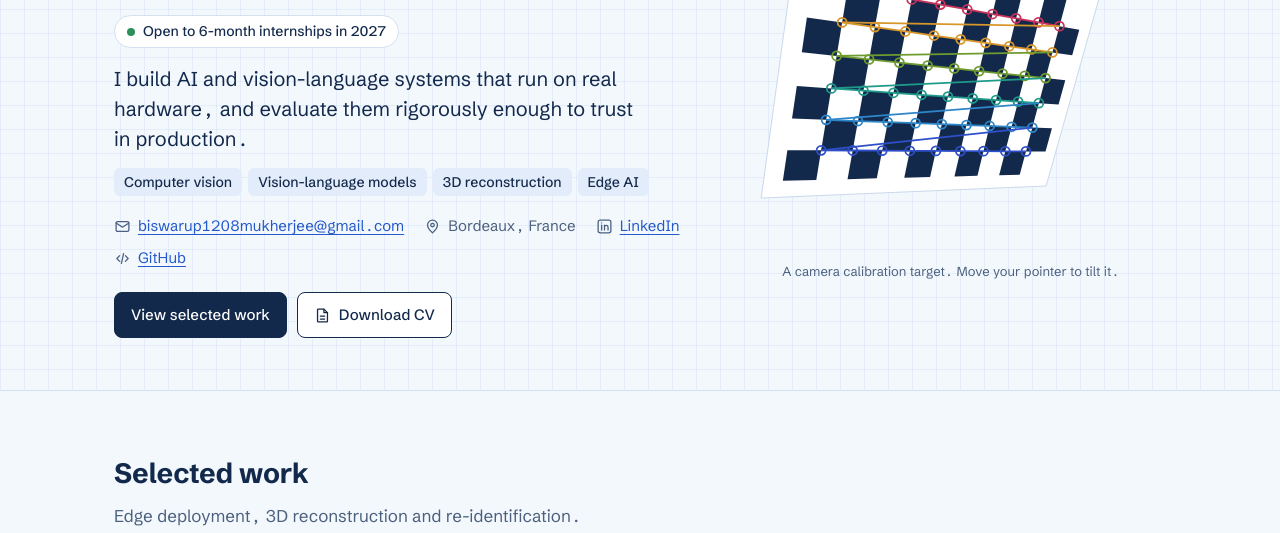
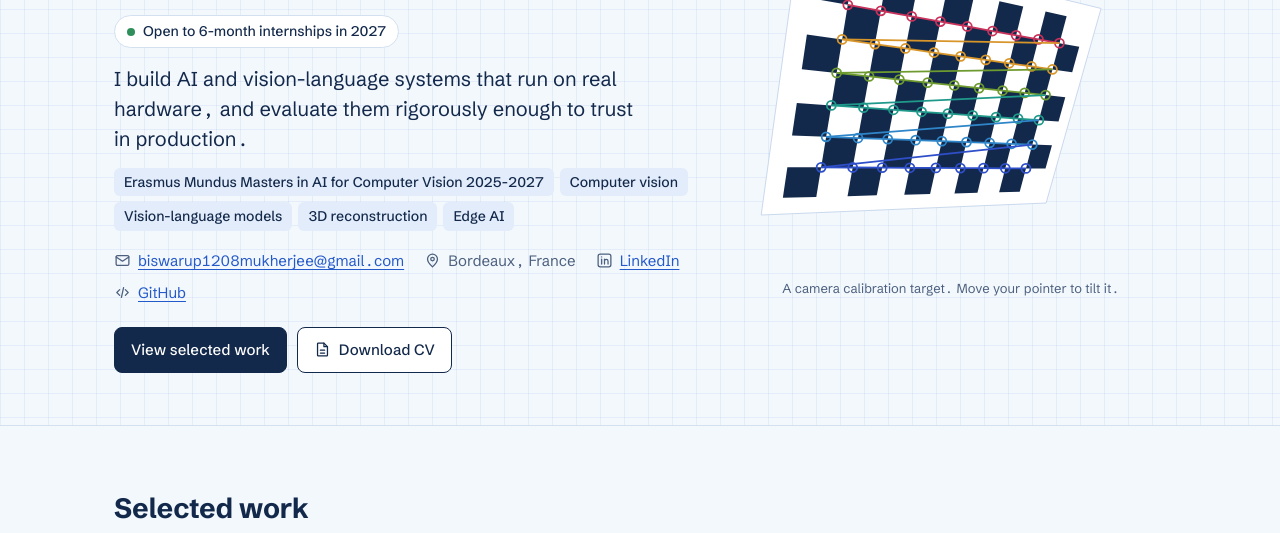
Before and after one commit to biswarup-m/biswarup-m.github.io, a plain HTML site: page index.html in a window 1280 px wide. Shown: the part 264-797 px from the top of the page. Drawn offline with Linux system fonts and the light colour scheme.

Commit message:
update index.html

```diff
--- a/index.html
+++ b/index.html
@@ -301,7 +301,7 @@ ul.points li::marker{color:var(--accent)}
       </div>
       <p class="avail">Open to 6-month internships in 2027</p>
       <p class="lede">I build AI and vision-language systems that run on real hardware, and evaluate them rigorously enough to trust in production.</p>
-      <ul class="focus"><li>Computer vision</li><li>Vision-language models</li><li>3D reconstruction</li><li>Edge AI</li></ul>
+      <ul class="focus"><li>Erasmus Mundus Masters in AI for Computer Vision 2025-2027</li><li>Computer vision</li><li>Vision-language models</li><li>3D reconstruction</li><li>Edge AI</li></ul>
       <ul class="contact">
         <li><svg class="i"><use href="#i-mail"/></svg><a href="mailto:biswarup1208mukherjee@gmail.com">biswarup1208mukherjee@gmail.com</a></li>
         <!-- To show your phone number, delete the two comment markers on the next line -->
```
